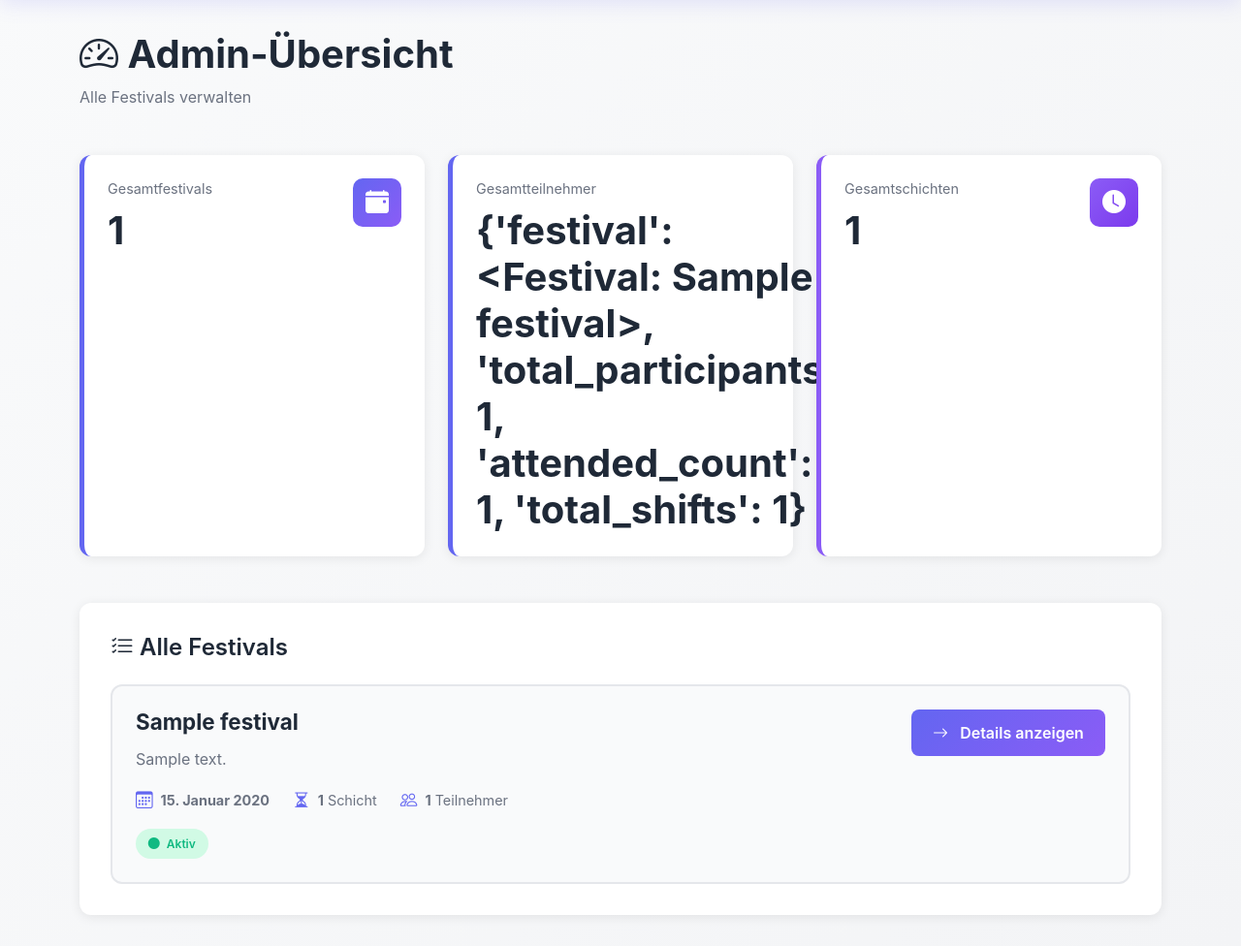
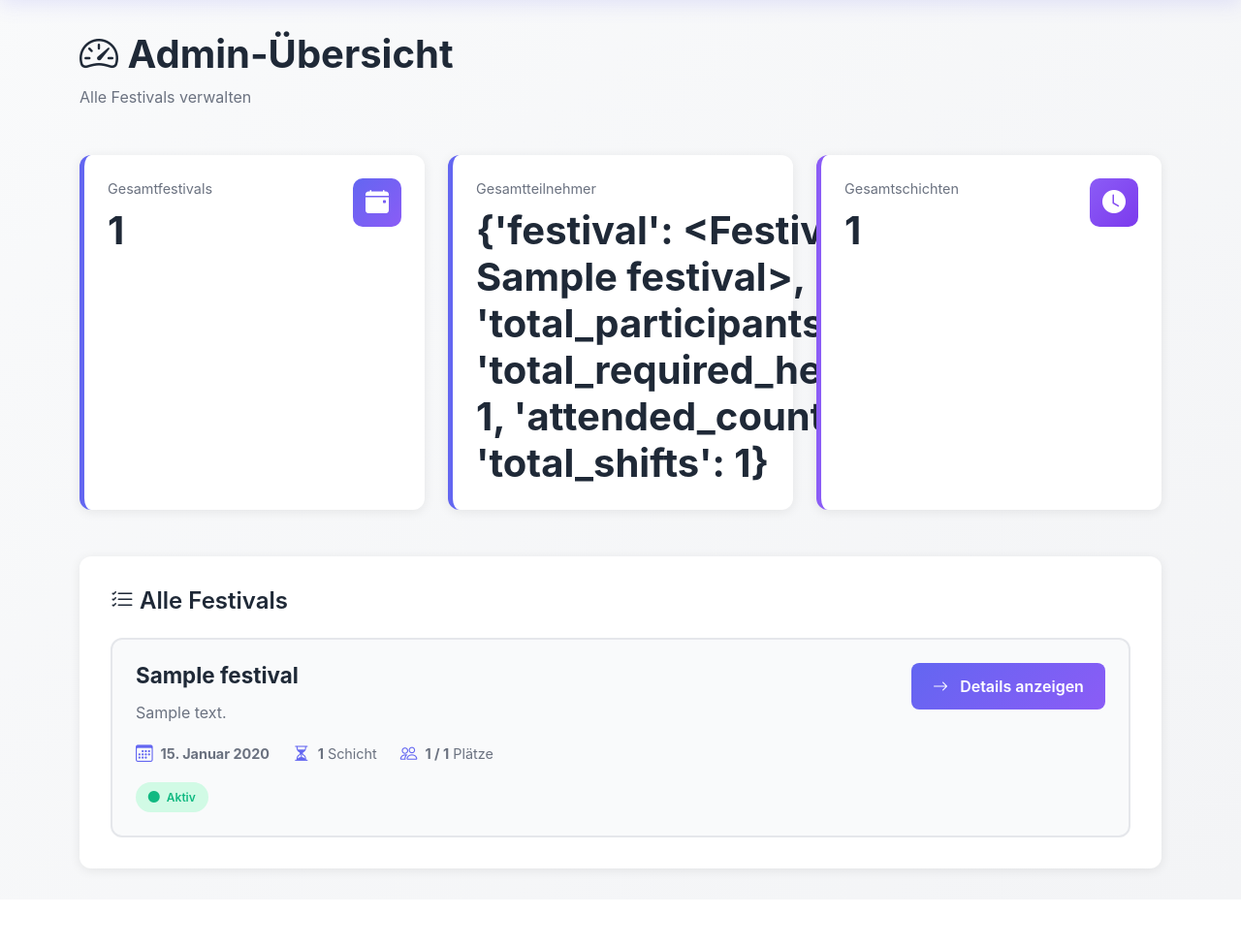
Before and after one commit to manuguth/bmk-tools, a Django app: page /festival/admin/ in a window 1280 px wide. Shown: the part 78-1054 px from the top of the page at 97% size. After the commit the page ends 985 px from the top, so only its background shows below. Run offline with Django 5.2, Linux system fonts and the light colour scheme; a user stored in the database is signed in; tables that the repository leaves empty hold one stand-in row (values such as "Sample post").

Commit message:
Fix participant ratio display in festival list admin view
- Calculate total_required_helpers for each festival in admin_festival_list
- Update admin_festival_list.html to show 'X / Y Plätze' format
- Now shows signup ratio (signed up / total slots) like admin_overview

Co-Authored-By: Claude <noreply@anthropic.com>

```diff
--- a/festival/templates/festival/admin_festival_list.html
+++ b/festival/templates/festival/admin_festival_list.html
@@ -90,7 +90,7 @@
                                     </div>
                                     <div style="display: flex; align-items: center; gap: 0.5rem; color: #6b7280;">
                                         <i class="bi bi-people" style="color: var(--festival-primary); font-size: 1.1rem;"></i>
-                                        <span><strong>{{ item.total_participants }}</strong> {{ item.total_participants|pluralize:"Teilnehmer,Teilnehmer" }}</span>
+                                        <span><strong>{{ item.total_participants }} / {{ item.total_required_helpers }}</strong> Plätze</span>
                                     </div>
                                 </div>
 
--- a/festival/views.py
+++ b/festival/views.py
@@ -15,6 +15,9 @@ def admin_festival_list(request):
 
     for festival in festivals:
         total_participants = Participant.objects.filter(task__shift__festival=festival).count()
+        total_required_helpers = Task.objects.filter(shift__festival=festival).aggregate(
+            total=models.Sum('required_helpers')
+        )['total'] or 0
         attended_count = Participant.objects.filter(
             task__shift__festival=festival, attended=True
         ).count()
@@ -23,6 +26,7 @@ def admin_festival_list(request):
         festivals_data.append({
             "festival": festival,
             "total_participants": total_participants,
+            "total_required_helpers": total_required_helpers,
             "attended_count": attended_count,
             "total_shifts": total_shifts,
         })
```
